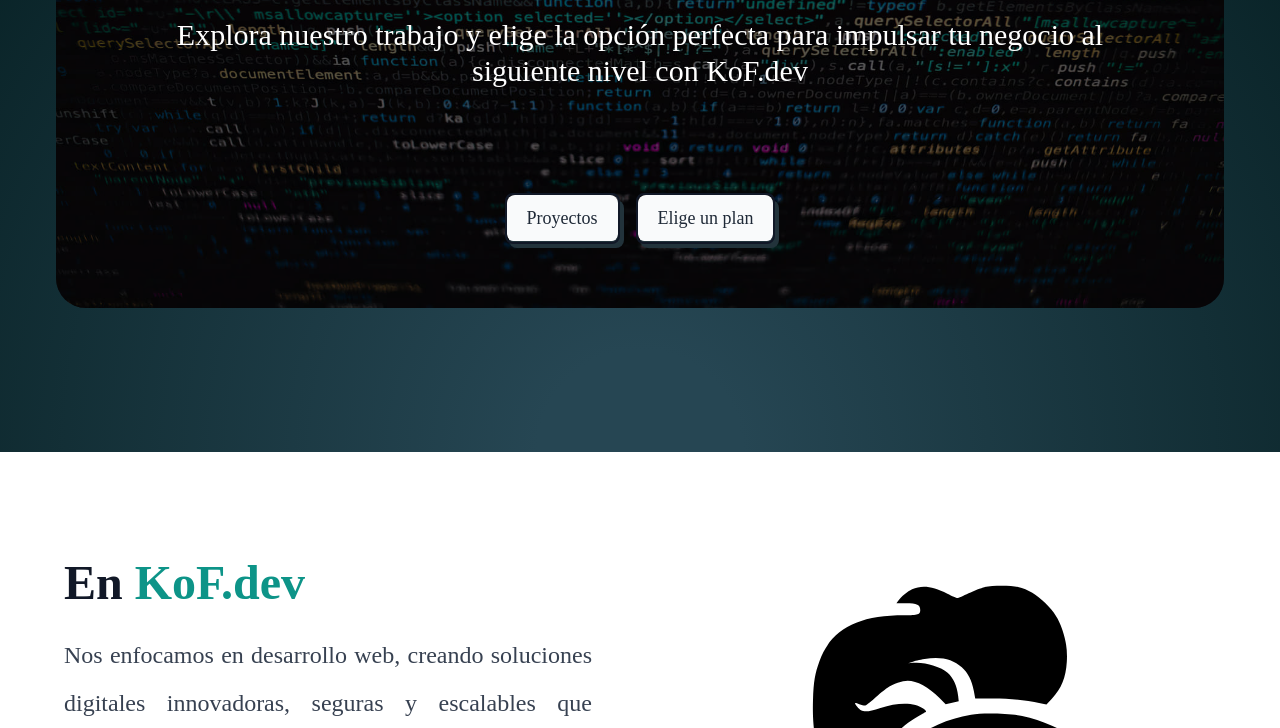
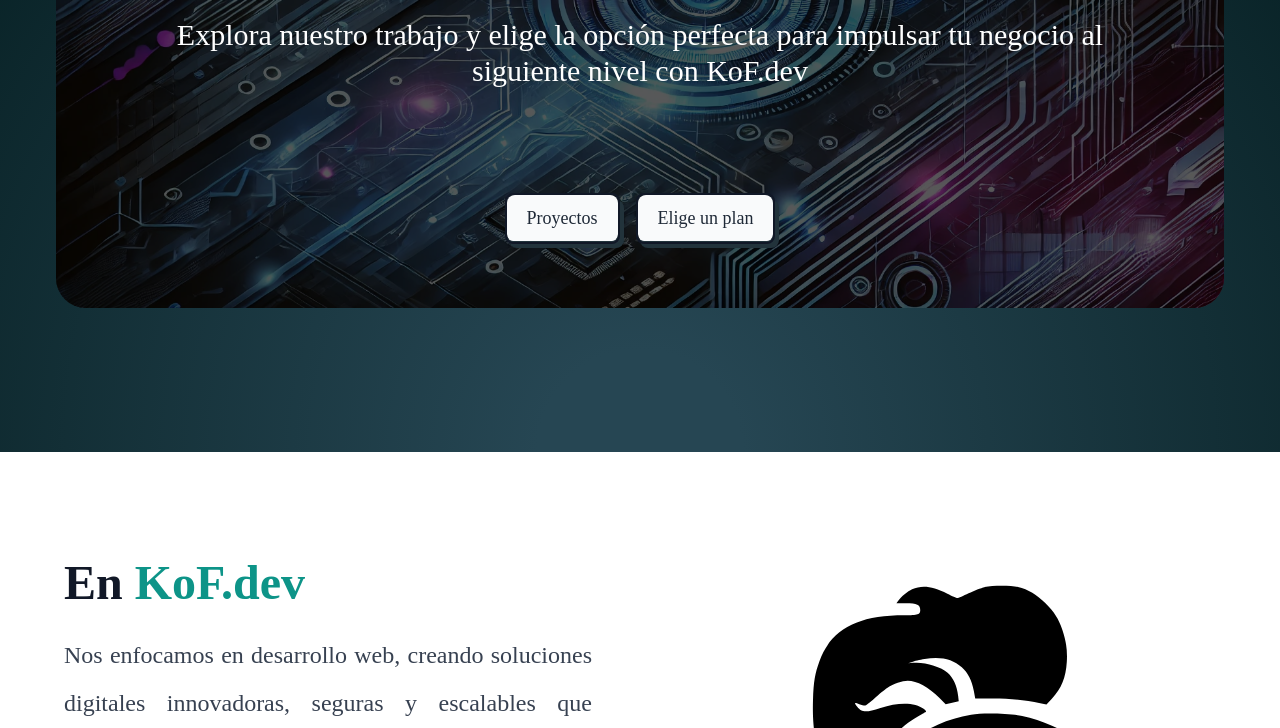
Before and after one commit to KOFcrew/Portafolio-KoF, an Astro site: page / in a window 1280 px wide. Shown: the part 372-1100 px from the top of the page. Built offline with nearby package versions, Linux system fonts and the light colour scheme; Astro itself is replaced by a stand-in of ours.

Commit message:
Detalles

```diff
--- a/src/components/Heder.astro
+++ b/src/components/Heder.astro
@@ -15,7 +15,7 @@
   <AosClient client:only="react" />
   <div
     data-aos="zoom-in-down"
-    class="relative w-full h-[85%] mx-10 rounded-[30px] bg-[url(/Baner.avif)] bg-cover bg-center max-w-[1600px] md:max-w-[1800px] lg:max-w-[2000px] p-10 md:p-16"
+    class="relative w-full h-[85%] mx-10 rounded-[30px] bg-[url(/fondof.webp)] bg-cover bg-center max-w-[1600px] md:max-w-[1800px] lg:max-w-[2000px] p-10 md:p-16"
   >
     <!-- Capa oscura -->
     <div class="absolute inset-0 bg-black/65 rounded-[30px]"></div>
--- a/src/components/Precios.astro
+++ b/src/components/Precios.astro
@@ -176,7 +176,6 @@
           </div>
         </div>
       </div>
-
       <!-- <div
         class="bg-black/40 backdrop-blur-lg p-6 rounded-2xl shadow-lg border border-white/20 flex flex-col justify-between h-full
   transition-transform duration-500 ease-in-out hover:scale-105 hover:shadow-2xl hover:border-white/40"
```
